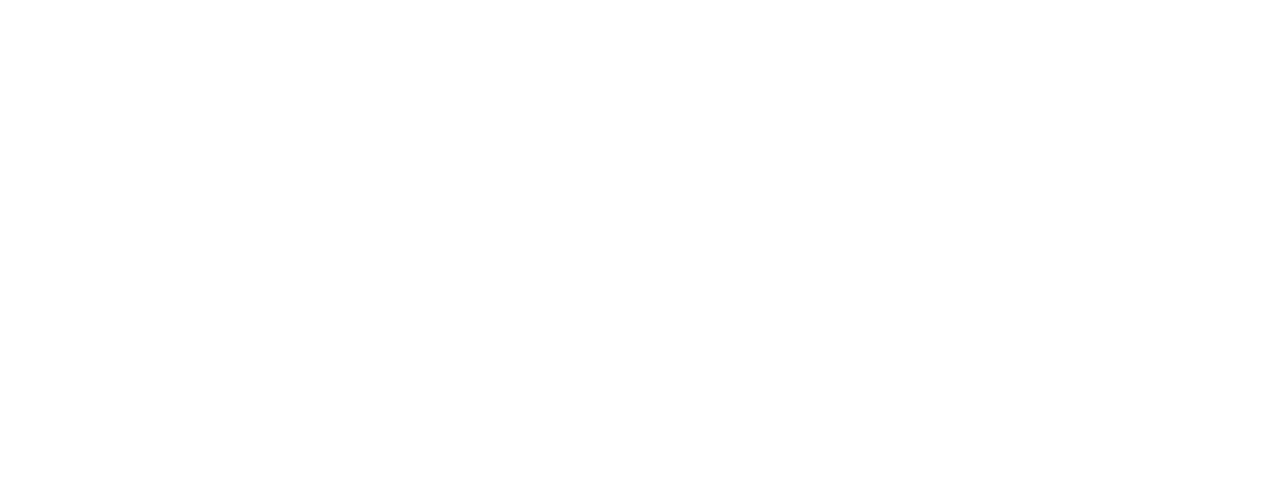
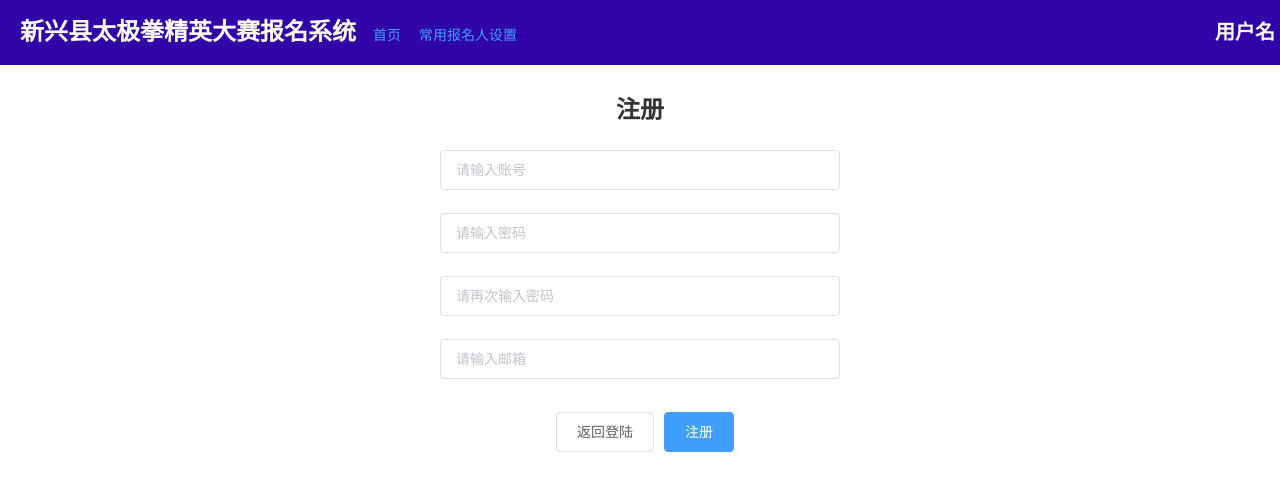
Before and after one commit to kf-liym/match-system, a Vue app: page /signup in a window 1280 px wide. Shown: the top 490 px of the page. Built offline with nearby package versions, Linux system fonts and the light colour scheme.

Commit message:
解决报错

```diff
--- a/src/router/index.js
+++ b/src/router/index.js
@@ -9,9 +9,14 @@
     component: () => import('../views/layout/index.vue'),
     children: [
       {
-        path: '/sign/signin',
+        path: '/signin',
         name: 'signin',
         component: () => import('../views/sign/signin.vue')
+      },
+      {
+        path: '/signup',
+        name: 'signup',
+        component: () => import('../views/sign/signup.vue')
       }
     ]
   }
--- a/src/views/sign/signin.vue
+++ b/src/views/sign/signin.vue
@@ -1,7 +1,6 @@
 <template>
-     <div shadow="hover" class="box-card" id="account-box">
-        <h2>登录</h2>
-        <p>要继续操作，请输入账号密码</p>
+     <div  class="box-card" id="account-box">
+        <div class="page-title">登录</div>
         <div>
             <el-form class="input-box" ref="login" :rules="rules" :model="dataForm">
                 <el-form-item prop="username">
@@ -12,11 +11,11 @@
                 </el-form-item>
             </el-form>
             <div>
-                <br>
+
                 <el-checkbox v-model="dataForm.isRemember">记住我</el-checkbox>
             </div>
             <div>
-                <router-link class="login-button" :to="{name: 'register'}"><el-button>注册</el-button></router-link>
+                <router-link class="login-button" :to="{name: 'signup'}"><el-button>注册</el-button></router-link>
 
                 <el-button class="login-button" type="primary" v-on:click="login">登录</el-button>
             </div>
@@ -33,7 +32,8 @@
         username: 'admin',
         password: 'admin1234565',
         isRemember: false
-      }
+      },
+      rules: {}
     }
   },
   computed: {
@@ -52,6 +52,7 @@
     login () {
 
     }
+
   },
   components: {
 
@@ -60,8 +61,14 @@
 </script>
 
 <style scoped lang="scss">
+.page-title {
+  font-size: 24px;
+  font-weight: bold;
+  color:#333;
+  padding: 25px 0px;
+}
     .input-box {
-        width: 61.8%;
+        width: 400px;
         /* margin-top: 10px; */
         margin: auto;
     }
--- a/src/views/sign/signup.vue
+++ b/src/views/sign/signup.vue
@@ -1,27 +1,49 @@
 <template>
   <div>
-      <div shadow="hover" class="box-card" id="account-box">
-            <h2>注册</h2>
-            <p>请填写表单以注册</p>
+    <div class="box-card" id="account-box">
+      <div class="page-title">注册</div>
       <div>
-                <el-form class="input-box" ref="register" :rules="rules" :model="dataForm">
+        <el-form
+          class="input-box"
+          ref="register"
+          :rules="rules"
+          :model="dataForm"
+        >
           <el-form-item prop="username">
-                        <el-input placeholder="请输入账号" v-model="dataForm.username"></el-input>
+            <el-input
+              placeholder="请输入账号"
+              v-model="dataForm.username"
+            ></el-input>
           </el-form-item>
           <el-form-item prop="password">
-                        <el-input placeholder="请输入密码" v-model="dataForm.password" show-password></el-input>
+            <el-input
+              placeholder="请输入密码"
+              v-model="dataForm.password"
+              show-password
+            ></el-input>
           </el-form-item>
           <el-form-item prop="repassword">
-                        <el-input placeholder="请再次输入密码" v-model="dataForm.repassword" show-password></el-input>
+            <el-input
+              placeholder="请再次输入密码"
+              v-model="dataForm.repassword"
+              show-password
+            ></el-input>
           </el-form-item>
           <el-form-item prop="email">
-                        <el-input placeholder="请输入邮箱" v-model="dataForm.email"></el-input>
+            <el-input
+              placeholder="请输入邮箱"
+              v-model="dataForm.email"
+            ></el-input>
           </el-form-item>
         </el-form>
         <div>
-                    <router-link class="login-button" :to="{name: 'login'}"><el-button>返回登陆</el-button></router-link>
+          <router-link class="login-button" :to="{ name: 'signin' }"
+            ><el-button>返回登陆</el-button></router-link
+          >
 
-                    <el-button class="login-button" type="primary" v-on:click="register">注册</el-button>
+          <el-button class="login-button" type="primary" v-on:click="register"
+            >注册</el-button
+          >
         </div>
       </div>
     </div>
@@ -39,36 +61,48 @@
         repassword: '',
         email: '',
         register_code: ''
-
+      },
+      rules: {
+        username: [
+          { required: true, message: '请输入活动名称', trigger: 'blur' },
+          { min: 3, max: 5, message: '长度在 3 到 5 个字符', trigger: 'blur' }
+        ],
+        password: [
+          { required: true, message: '请输入活动名称', trigger: 'blur' },
+          { min: 3, max: 5, message: '长度在 3 到 5 个字符', trigger: 'blur' }
+        ],
+        repassword: [
+          { required: true, message: '请输入活动名称', trigger: 'blur' },
+          { min: 3, max: 5, message: '长度在 3 到 5 个字符', trigger: 'blur' }
+        ],
+        email: [
+          { required: true, message: '请输入活动名称', trigger: 'blur' },
+          { min: 3, max: 5, message: '长度在 3 到 5 个字符', trigger: 'blur' }
+        ]
       }
-    }
-  },
-  computed: {
-
-  },
-  created () {
-
-  },
-  mounted () {
-
-  },
-  watch: {
-
-  },
-  methods: {
-    register () {
 
     }
   },
-  components: {
-
-  }
+  computed: {},
+  created () {},
+  mounted () {},
+  watch: {},
+  methods: {
+    register () {}
+  },
+  components: {}
 }
 </script>
 
 <style scoped lang="scss">
+.page-title {
+  font-size: 24px;
+  font-weight: bold;
+  color:#333;
+  padding: 25px 0px;
+}
 .input-box {
-        width: 61.8%;
+  width: 400px;
   /* margin-top: 10px; */
   margin: auto;
 }
```
Lines whose indentation alone changed are shown as unchanged.
